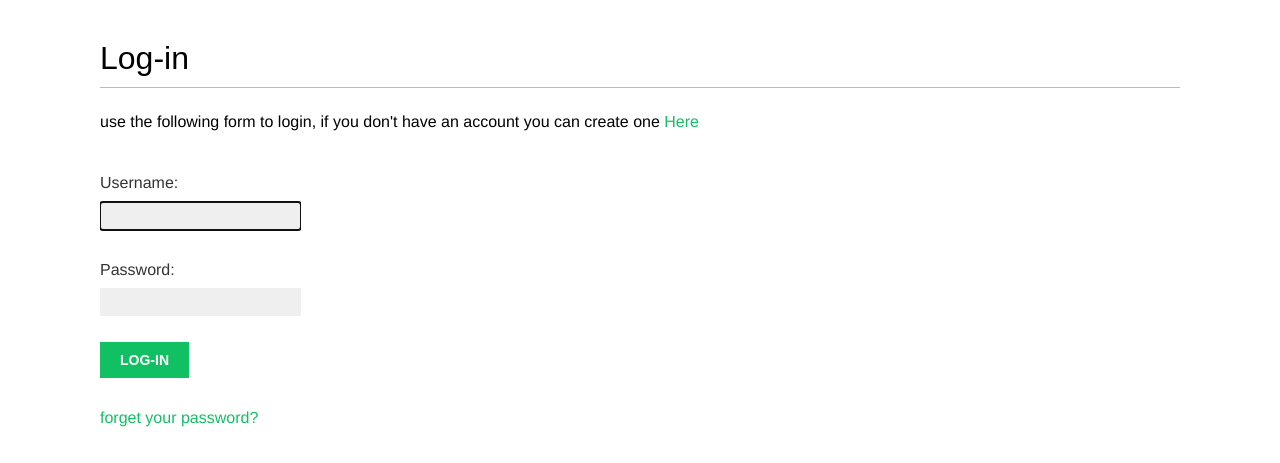
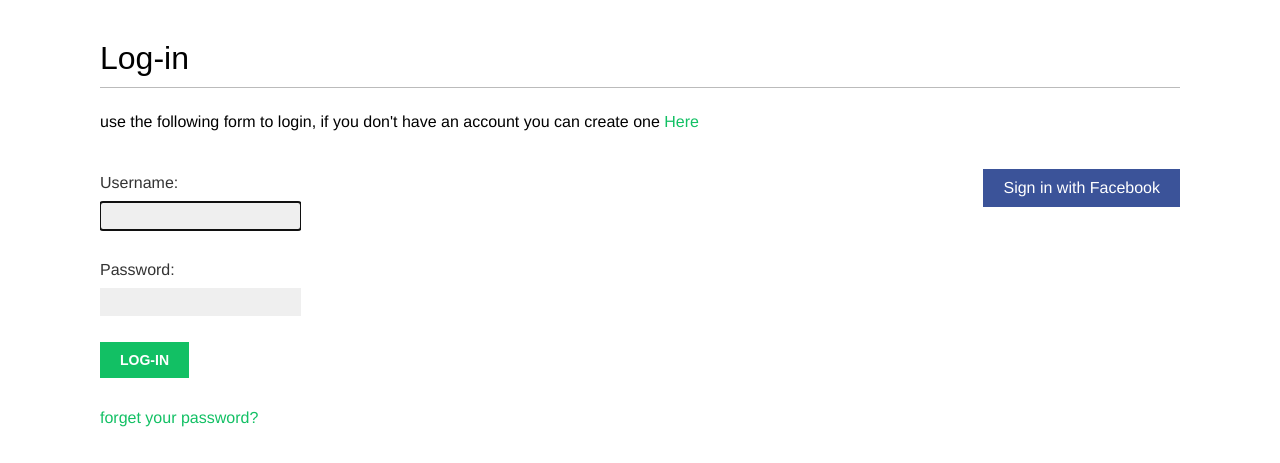
Before and after one commit to healingfields/social_website-Django-, a Django app: page /account/login/ in a window 1280 px wide. Shown: the part 47-510 px from the top of the page. Run offline with Django 3.2, Linux system fonts and the light colour scheme; some web fonts are replaced.

Commit message:
add auth via facebook

```diff
--- a/account/templates/registration/login.html
+++ b/account/templates/registration/login.html
@@ -18,5 +18,12 @@
         </div>
 
     {% endif %}
-
+   <div class="social">
+<ul>
+<li class="facebook">
+<a href="{% url "social:begin" "facebook" %}">Sign in with
+Facebook</a>
+</li>
+</ul>
+</div>
 {% endblock %}
--- a/config/urls.py
+++ b/config/urls.py
@@ -22,6 +22,7 @@
 urlpatterns = [
     path('admin/', admin.site.urls),
     path('account/', include('account.urls')),
+    path('social-auth/', include('social_django.urls', namespace='social')),
 ]
 if settings.DEBUG:
     urlpatterns += static(settings.MEDIA_URL, document_root=settings.MEDIA_ROOT)
```
Also changed, not shown: config/settings.py (+7 -1 lines), 2 other files.
